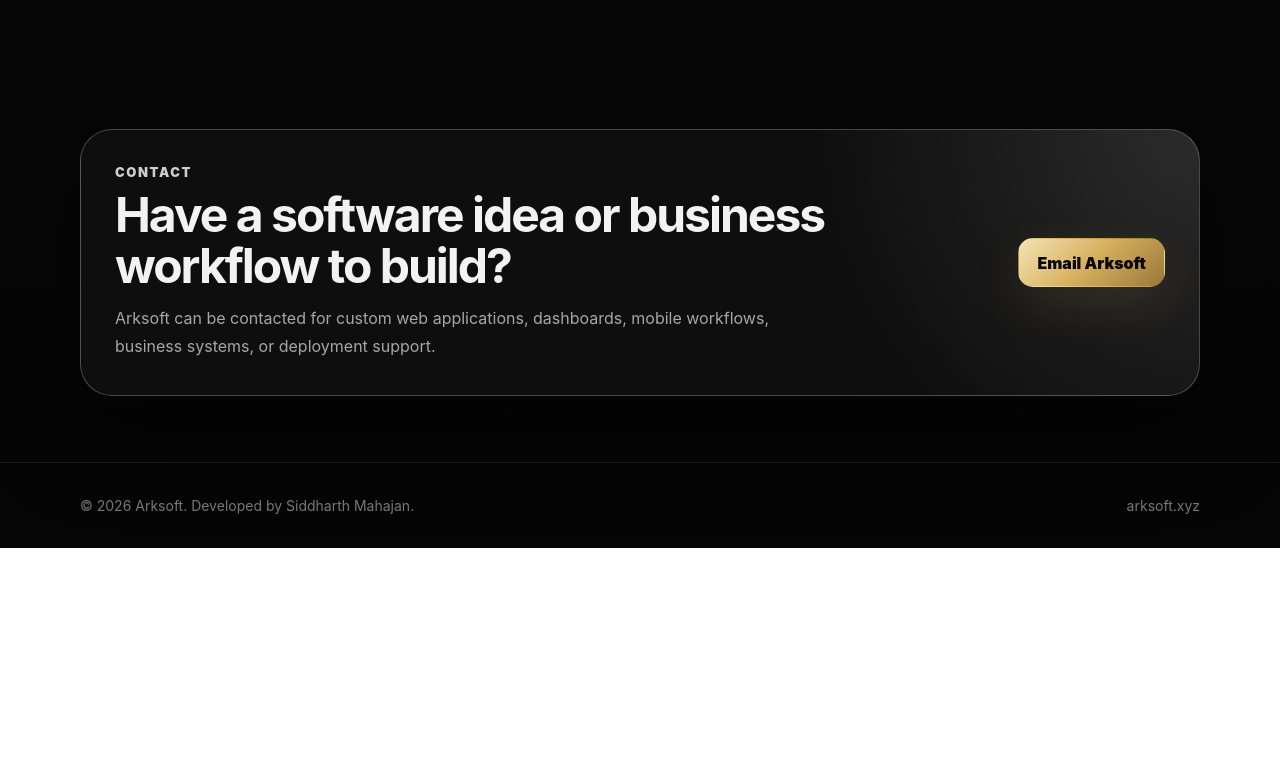
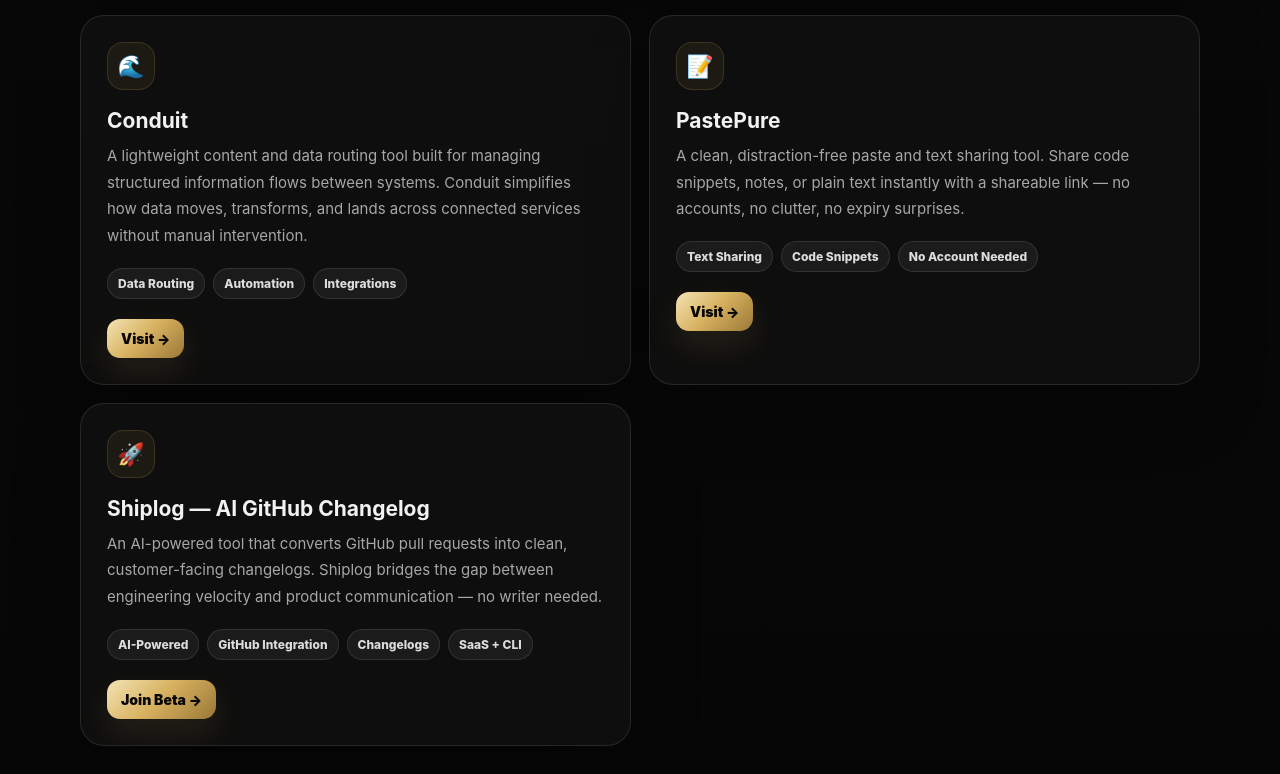
Before and after one commit to 20sid02/arksoft-website, a plain HTML site: page index.html in a window 1280 px wide. Shown: the part 3286-4060 px from the top of the page. Before the commit the page ends 3834 px from the top, so only its background shows below. Drawn offline with Linux system fonts and the light colour scheme.

Commit message:
added other apps

```diff
--- a/index.html
+++ b/index.html
@@ -216,6 +216,55 @@
               <strong>Password: demoadmin</strong>
             </div>
           </article>
+
+          <article class="card project-card">
+            <div class="card-icon">🌊</div>
+            <h3>Conduit</h3>
+            <p>
+              A lightweight content and data routing tool built for managing structured information flows between systems. Conduit simplifies how data moves, transforms, and lands across connected services without manual intervention.
+            </p>
+            <div class="project-meta">
+              <span class="badge">Data Routing</span>
+              <span class="badge">Automation</span>
+              <span class="badge">Integrations</span>
+            </div>
+            <div class="project-actions">
+              <a class="project-link" href="https://conduit.arksoft.xyz" target="_blank" rel="noopener">Visit →</a>
+            </div>
+          </article>
+
+          <article class="card project-card">
+            <div class="card-icon">📝</div>
+            <h3>PastePure</h3>
+            <p>
+              A clean, distraction-free paste and text sharing tool. Share code snippets, notes, or plain text instantly with a shareable link — no accounts, no clutter, no expiry surprises.
+            </p>
+            <div class="project-meta">
+              <span class="badge">Text Sharing</span>
+              <span class="badge">Code Snippets</span>
+              <span class="badge">No Account Needed</span>
+            </div>
+            <div class="project-actions">
+              <a class="project-link" href="https://pastepure.arksoft.xyz" target="_blank" rel="noopener">Visit →</a>
+            </div>
+          </article>
+
+          <article class="card project-card">
+            <div class="card-icon">🚀</div>
+            <h3>Shiplog — AI GitHub Changelog</h3>
+            <p>
+              An AI-powered tool that converts GitHub pull requests into clean, customer-facing changelogs. Shiplog bridges the gap between engineering velocity and product communication — no writer needed.
+            </p>
+            <div class="project-meta">
+              <span class="badge">AI-Powered</span>
+              <span class="badge">GitHub Integration</span>
+              <span class="badge">Changelogs</span>
+              <span class="badge">SaaS + CLI</span>
+            </div>
+            <div class="project-actions">
+              <a class="project-link" href="https://shiplogbeta.arksoft.xyz" target="_blank" rel="noopener">Join Beta →</a>
+            </div>
+          </article>
       </div>
     </section>
 
```
Also changed, not shown: sitemap.xml (+54 -1 lines).
